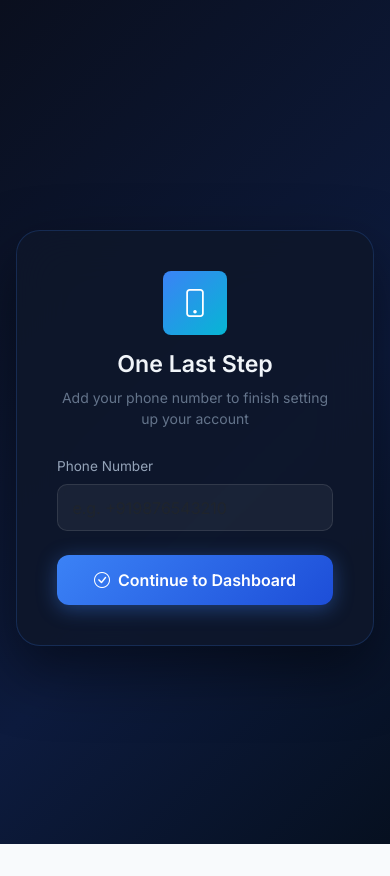
After one commit to akshitamanikchandra-dev/Rising-waters, a Flask app: page /auth/complete-profile in a window 390 px wide. The commit adds this page. Run offline with Flask 3, Linux system fonts and the light colour scheme; the visitor is signed in with stand-in values (Sample User, id 1); some libraries are stand-ins or nearby versions.

Commit message:
Adding phone number section

```diff
--- a/backend/models.py
+++ b/backend/models.py
@@ -14,6 +14,7 @@ class User(UserMixin, db.Model):
     username = db.Column(db.String(80), unique=True, nullable=True, index=True)
     email = db.Column(db.String(120), unique=True, nullable=False, index=True)
     password_hash = db.Column(db.String(255), nullable=True)
+    phone = db.Column(db.String(20), unique=True, nullable=True, index=True)
 
     # Google OAuth
     google_id = db.Column(db.String(255), unique=True, nullable=True, index=True)
--- /dev/null
+++ b/frontend/templates/auth/complete_profile.html
@@ -0,0 +1,46 @@
+{% extends 'base.html' %}
+{% block title %}Complete Your Profile — Rising Waters{% endblock %}
+
+{% block extra_css %}
+<style>
+.auth-bg { position:fixed;inset:0;z-index:0;background:linear-gradient(135deg,#0a0f1e 0%,#0d1b3e 60%,#061020 100%); }
+.auth-card { background:rgba(15,23,42,0.85);border:1px solid rgba(59,130,246,0.2);border-radius:24px;backdrop-filter:blur(24px);padding:2.5rem;width:100%;max-width:460px;position:relative;z-index:10;box-shadow:0 25px 60px rgba(0,0,0,0.5);animation:cardIn 0.5s ease; }
+@keyframes cardIn { from{opacity:0;transform:translateY(30px)} to{opacity:1;transform:translateY(0)} }
+.form-control { background:rgba(255,255,255,0.05);border:1.5px solid rgba(255,255,255,0.1);color:#f1f5f9;border-radius:10px;padding:0.65rem 0.9rem; }
+.form-control:focus { background:rgba(255,255,255,0.08);border-color:#3b82f6;box-shadow:0 0 0 3px rgba(59,130,246,0.15);color:#f1f5f9; }
+.form-label { color:#94a3b8;font-size:0.85rem; }
+.btn-auth { width:100%;padding:0.8rem;font-size:1rem;font-weight:700;border-radius:12px;background:linear-gradient(135deg,#3b82f6,#1d4ed8);border:none;color:#fff;box-shadow:0 4px 20px rgba(59,130,246,0.4);transition:all 0.2s; }
+.btn-auth:hover { transform:translateY(-2px); }
+.invalid-feedback { display:block; }
+</style>
+{% endblock %}
+
+{% block content %}
+<div class="auth-bg"></div>
+<div class="d-flex align-items-center justify-content-center min-vh-100 py-4" style="position:relative;z-index:5;">
+    <div class="auth-card">
+        <div class="text-center mb-4">
+            <div class="d-inline-flex align-items-center justify-content-center rounded-3 mb-3"
+                 style="width:64px;height:64px;background:linear-gradient(135deg,#3b82f6,#06b6d4);font-size:1.75rem;color:#fff;">
+                <i class="bi bi-phone"></i>
+            </div>
+            <h3 class="fw-bold" style="color:#f1f5f9;">One Last Step</h3>
+            <p style="color:#64748b;font-size:0.875rem;">Add your phone number to finish setting up your account</p>
+        </div>
+
+        <form method="POST" novalidate>
+            {{ form.hidden_tag() }}
+
+            <div class="mb-4">
+                <label class="form-label">Phone Number</label>
+                {{ form.phone(class="form-control" + (" is-invalid" if form.phone.errors else ""), placeholder="e.g. +919876543210") }}
+                {% for e in form.phone.errors %}<div class="invalid-feedback">{{ e }}</div>{% endfor %}
+            </div>
+
+            <button type="submit" class="btn-auth">
+                <i class="bi bi-check-circle me-1"></i> Continue to Dashboard
+            </button>
+        </form>
+    </div>
+</div>
+{% endblock %}
--- a/frontend/templates/auth/login.html
+++ b/frontend/templates/auth/login.html
@@ -45,9 +45,9 @@
         <form method="POST" action="{{ url_for('auth.login') }}" novalidate>
             {{ form.hidden_tag() }}
             <div class="mb-3">
-                <label class="form-label"><i class="bi bi-envelope me-1"></i>Email Address</label>
-                {{ form.email(class="form-control" + (" is-invalid" if form.email.errors else ""), placeholder="your@email.com") }}
-                {% for e in form.email.errors %}<div class="invalid-feedback">{{ e }}</div>{% endfor %}
+                <label class="form-label"><i class="bi bi-person me-1"></i>Email or Phone Number</label>
+                {{ form.identifier(class="form-control" + (" is-invalid" if form.identifier.errors else ""), placeholder="your@email.com or phone number") }}
+                {% for e in form.identifier.errors %}<div class="invalid-feedback">{{ e }}</div>{% endfor %}
             </div>
             <div class="mb-3">
                 <label class="form-label"><i class="bi bi-lock me-1"></i>Password</label>
--- a/frontend/templates/auth/signup.html
+++ b/frontend/templates/auth/signup.html
@@ -53,6 +53,11 @@
                 {% for e in form.email.errors %}<div class="invalid-feedback">{{ e }}</div>{% endfor %}
             </div>
             <div class="mb-3">
+                <label class="form-label">Phone Number</label>
+                {{ form.phone(class="form-control" + (" is-invalid" if form.phone.errors else ""), placeholder="e.g. +919876543210") }}
+                {% for e in form.phone.errors %}<div class="invalid-feedback">{{ e }}</div>{% endfor %}
+            </div>
+            <div class="mb-3">
                 <label class="form-label">Password</label>
                 {{ form.password(class="form-control" + (" is-invalid" if form.password.errors else "")) }}
                 {% for e in form.password.errors %}<div class="invalid-feedback">{{ e }}</div>{% endfor %}
```
Also changed, not shown: backend/routes_auth.py (+63 -14 lines).
